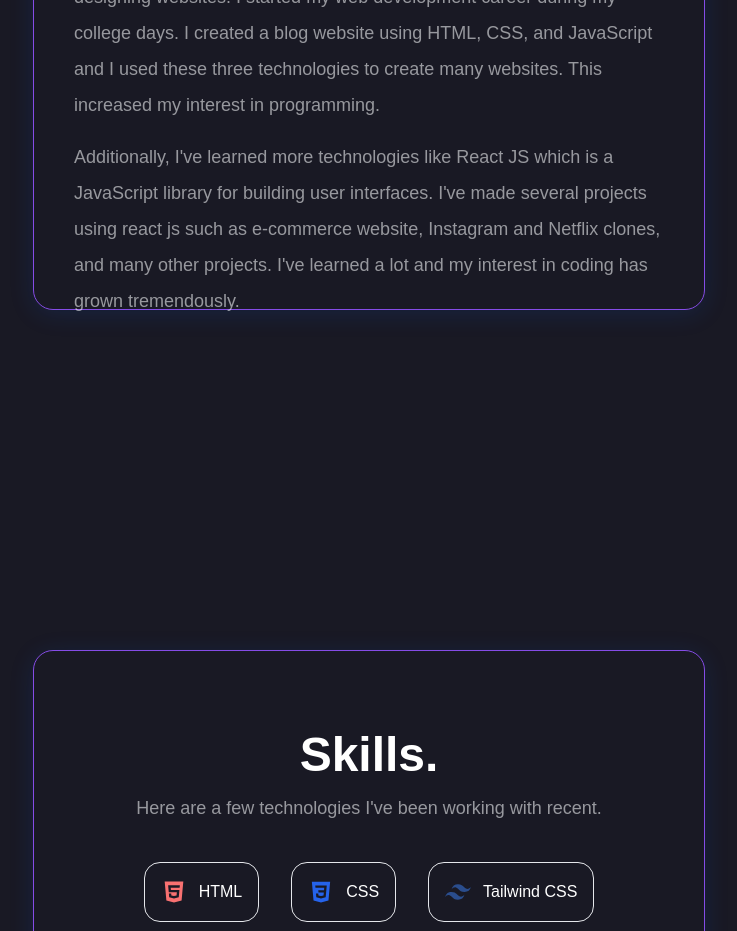
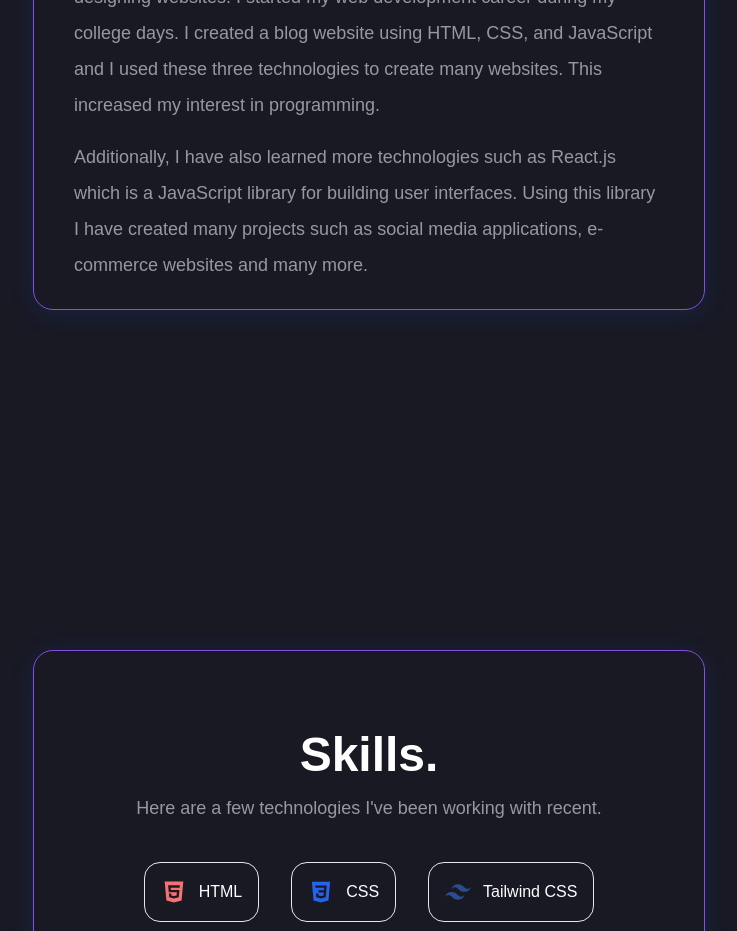
Before and after one commit to sonusahuz/porfolio-website, a React (Create React App) app: page / in a window 1280 px wide. Shown: the part 1140-2071 px from the top of the page, without its empty margins (271-1008 px from the left). Built offline with nearby package versions, Linux system fonts and the light colour scheme.

Commit message:
Update About.tsx

```diff
--- a/src/pages/About.tsx
+++ b/src/pages/About.tsx
@@ -19,11 +19,8 @@ export default function About({ showMenuBar, onClose }: any) {
           programming.
         </p>
         <p className="py-2 lg:leading-9 leading-7 text-[16px] lg:text-[18px]">
-          Additionally, I've learned more technologies like React JS which is a
-          JavaScript library for building user interfaces. I've made several
-          projects using react js such as e-commerce website, Instagram and
-          Netflix clones, and many other projects. I've learned a lot and my
-          interest in coding has grown tremendously.
+          Additionally, I have also learned more technologies such as React.js which is a
+          JavaScript library for building user interfaces. Using this library I have created many projects such as social media applications, e-commerce websites and many more.
         </p>
       </div>
     </div>
```
